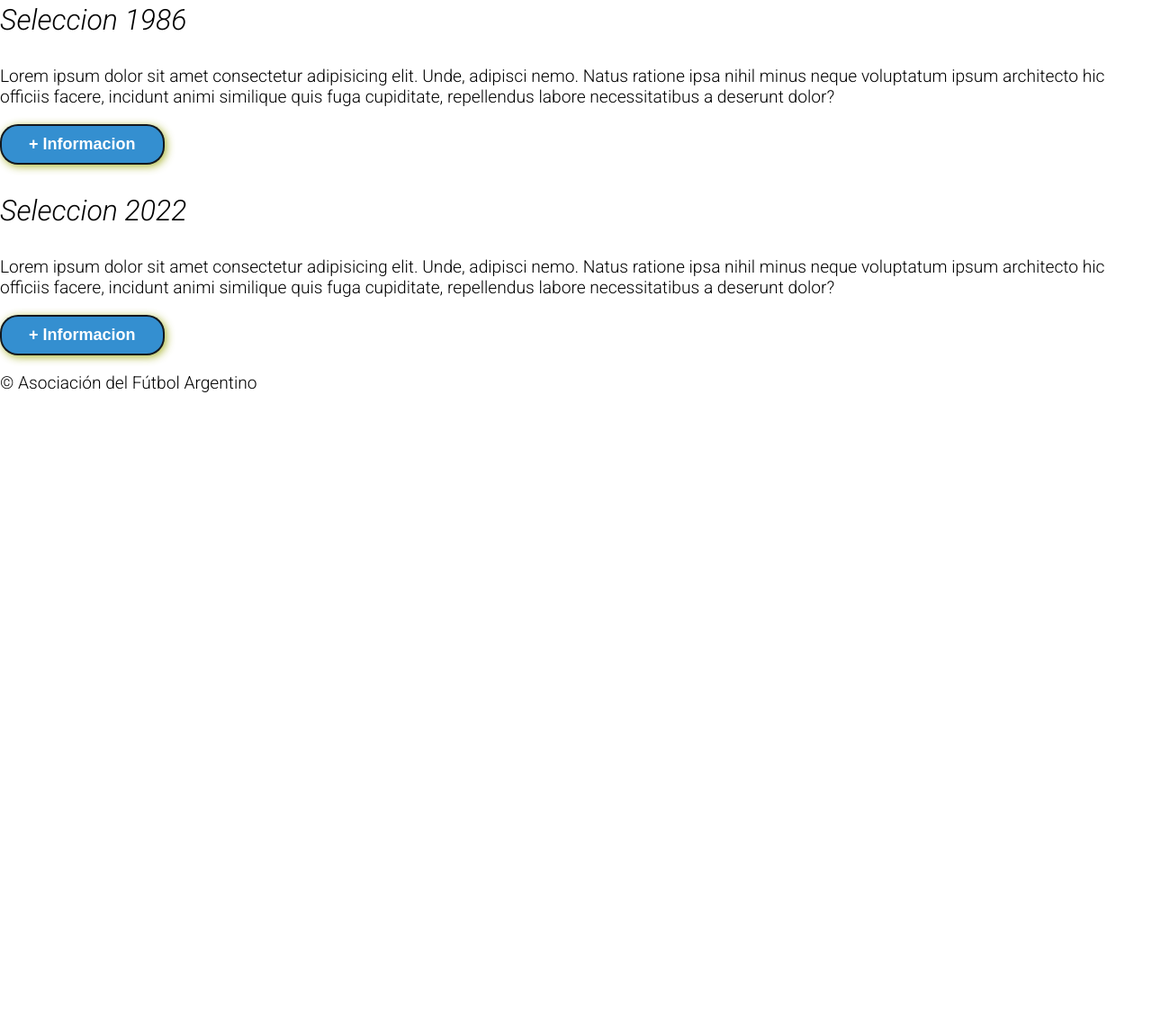
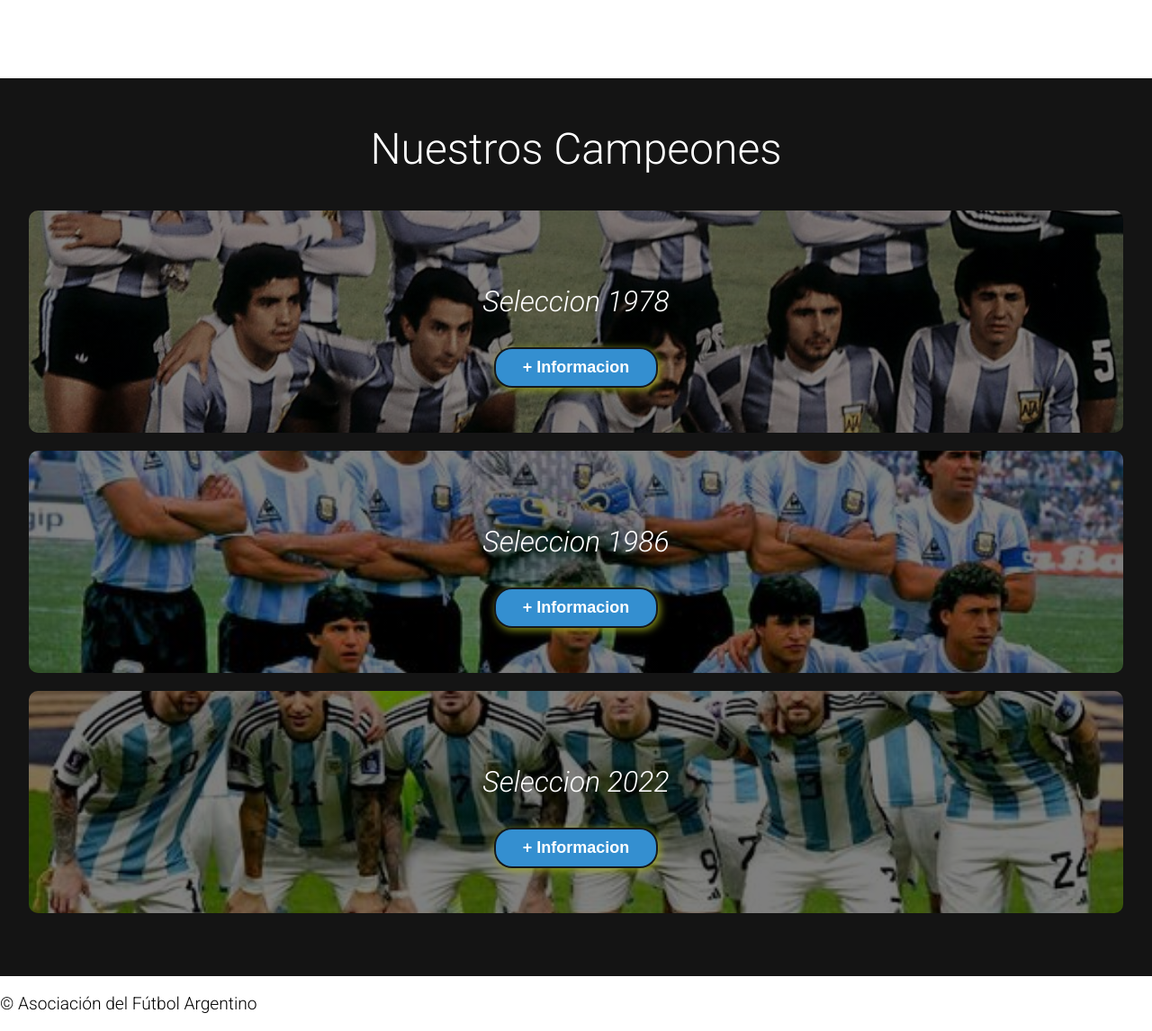
Before and after one commit to hernan6776/trabajo-grupo-seleccion, a plain HTML site: page index.html in a window 1280 px wide. Shown: the part 1647-2793 px from the top of the page at 90% size. Before the commit the page ends 2103 px from the top, so only its background shows below. Drawn offline with Linux system fonts and the light colour scheme.

Commit message:
subida repo n° 6: subida rama n°2 trabajos de CSS en seccion 1 y 2, subida de imagenes seccion 2

```diff
--- a/css/style.css
+++ b/css/style.css
@@ -2,6 +2,9 @@
     box-sizing: border-box;
 }
 
+html {
+    scroll-behavior: smooth;
+}
 
 body {
     font-family: "Roboto", sans-serif;
@@ -139,3 +142,64 @@ header a:hover {
     background-size: cover; /*la imagen ocupa todo el espacio disponible, no me deja "lugares libres" */
     background-position: center center; /*mantiene la imagen siempre centrada*/
 }
+
+#seleccion-1 .container {
+    text-align: center;
+    padding: 200px 12px;
+}
+
+#seleccion-2 {
+    background-color: rgb(20,20,20);
+    text-align: center;
+    color: white;
+}
+
+#seleccion-2 .container {
+    padding: 50px 12px;
+}
+
+#seleccion-2 h2 {
+    margin-top: 0;
+    font-size: 3em;
+}
+
+#seleccion-2 p {
+    display: none;
+}
+
+.box {
+    background-repeat: no-repeat;/*hace quela imagen no se repita*/
+    background-size: cover; /*la imagen ocupa todo el espacio disponible, no me deja "lugares libres" */
+    background-position: center center; /*mantiene la imagen siempre centrada*/
+    padding: 50px 0px;
+    margin: 20px;
+    border-radius: 10px;
+}
+
+
+.box:first-child {
+    background-image: linear-gradient(
+        0deg,
+        rgba(0,0,0,0.5),
+        rgba(0,0,0,0.5)
+    ) /*gradiente para poder ver mejor el texto*/
+    ,url(/src/img/1978.jpeg);
+}
+
+.box:nth-child(2){
+    background-image: linear-gradient(
+        0deg,
+        rgba(0,0,0,0.5),
+        rgba(0,0,0,0.5)
+    ) /*gradiente para poder ver mejor el texto*/
+    ,url(/src/img/1986-2.jpeg);
+}
+
+.box:last-child {
+    background-image: linear-gradient(
+        0deg,
+        rgba(0,0,0,0.5),
+        rgba(0,0,0,0.5)
+    ) /*gradiente para poder ver mejor el texto*/
+    ,url(/src/img/2022.jpeg);
+}
--- a/index.html
+++ b/index.html
@@ -17,7 +17,7 @@
             <p class="logo">AFA</p>
             <nav>
                 <ul>
-                    <li><a href="#">Historia</a></li>
+                    <li><a href="#seleccion-2">Nuestros Campeones</a></li>
                 </ul>
                 <ul>
                     <li><a href="#">Estadios</a></li>
@@ -46,7 +46,6 @@
     <!---------------------------------SECCCION 1--------------------------------->
     <section id="seleccion-1">
         <div class="container">
-
             <div class="img-container"></div>
             <h2>Somos Argentina</h2>
             <p>Lorem ipsum dolor sit amet consectetur adipisicing elit. Deleniti consectetur, doloribus est voluptatibus assumenda vel, quod placeat, nulla dignissimos voluptate ipsam similique animi facilis cumque?Lorem ipsum dolor sit amet consectetur adipisicing elit. Blanditiis tempore rem molestiae ullam, eius officia unde, ipsum et, dolorum mollitia itaque nobis delectus consequuntur nostrum.</p>
@@ -58,27 +57,24 @@
 <!---------------------------------SECCCION 2--------------------------------->
     <section id="seleccion-2">
         <div class="container">
-
             <h2>Nuestros Campeones</h2>
-
-            <div class="box-1">
+            <div class="boxes">
+                <div class="box">
                     <h3>Seleccion 1978</h3>
                     <p>Lorem ipsum dolor sit amet consectetur adipisicing elit. Unde, adipisci nemo. Natus ratione ipsa nihil minus neque voluptatum ipsum architecto hic officiis facere, incidunt animi similique quis fuga cupiditate, repellendus labore necessitatibus a deserunt dolor?</p>
                     <button> + Informacion </button>
                 </div>
-
-            <div class="box-2">
+                <div class="box">
                     <h3>Seleccion 1986</h3>
                     <p>Lorem ipsum dolor sit amet consectetur adipisicing elit. Unde, adipisci nemo. Natus ratione ipsa nihil minus neque voluptatum ipsum architecto hic officiis facere, incidunt animi similique quis fuga cupiditate, repellendus labore necessitatibus a deserunt dolor?</p>
                     <button> + Informacion </button>
                 </div>
-
-            <div class="box-3">
+                <div class="box">
                     <h3>Seleccion 2022</h3>
                     <p>Lorem ipsum dolor sit amet consectetur adipisicing elit. Unde, adipisci nemo. Natus ratione ipsa nihil minus neque voluptatum ipsum architecto hic officiis facere, incidunt animi similique quis fuga cupiditate, repellendus labore necessitatibus a deserunt dolor?</p>
                     <button> + Informacion </button>
                 </div>
-
+            </div>
         </div>
     </section>
 
```
Also changed, not shown: src/img/1978.jpeg (added), src/img/1986-2.jpeg (added), src/img/1986.jpeg (added), src/img/2022.jpeg (added). Lines whose indentation alone changed are shown as unchanged.
